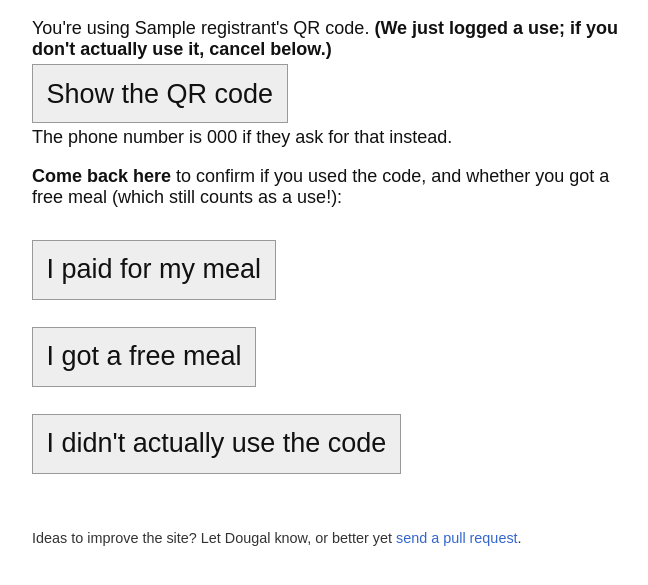
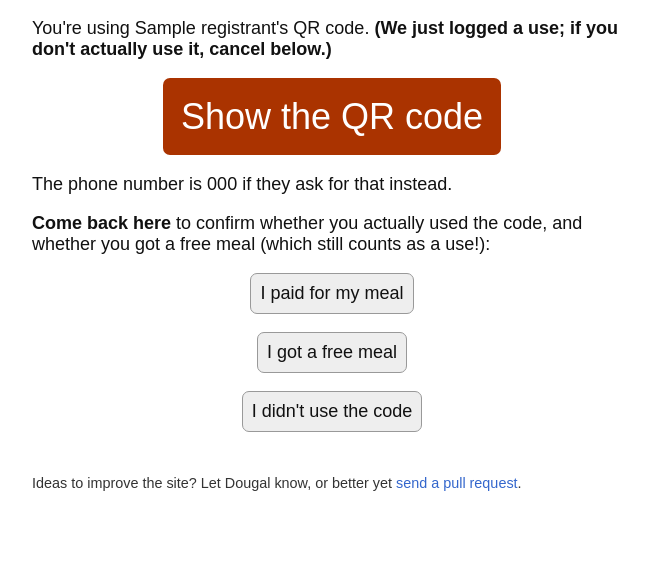
Before and after one commit to djsutherland/chips-with-friends, a Flask app: template chip_friends/templates/use.html in a window 1280 px wide. Shown: the top 585 px of the page, without its empty margins (308-956 px from the left). Run offline with Flask 2, Linux system fonts and the light colour scheme; the template is opened without the code that fills it: most values are stand-ins (such as "Sample title", 1, 10 or a date in 2020).

Commit message:
Fixed formatting issues

```diff
--- a/chip_friends/templates/layout.html
+++ b/chip_friends/templates/layout.html
@@ -35,16 +35,17 @@
     }
 
     .button, .button:visited, input[type="submit"] {
-        background:#eee;
+        font-family: sans-serif;
         text-decoration: none;
         color: #111;
-        font-family: sans-serif;
+        background: #eee;
+        cursor: default;
+        border: 1px solid #999;
+		border-radius: 7px;
         padding: 0.5em;
-        border: 1px solid #999;
-        cursor: default;
         outline: none;
-        margin: 0.5em auto;
-        display: inline;
+        margin: 0 auto;
+        display: block;
     }
 
     .button:hover, .button:hover:visited, input[type="submit"]:hover {
--- a/chip_friends/templates/use.html
+++ b/chip_friends/templates/use.html
@@ -5,17 +5,26 @@
 {% block head %}
 {{ super() }}
 <style type="text/css">
-    #show-barcode, input[type="submit"] {
-        font-size: 150%;
+	#show-barcode-wrapper {
+		text-align: center;
+		margin: 2em;
+	}
+    #show-barcode {
+        font-size: 2em;
+        color: #fff;
+        background-color: #a30;
+        max-width: 100%;
+        border: 0;
+        padding: 0.5em;
+        outline: none;
+        margin: 0 auto;
+        display: inline;
     }
-    #used {
-        margin-right: 1em;
+    #show-barcode:hover {
+        background-color: #f30;
     }
-    #amount_saved {
-        width: 4em;
-    }
-    #submit {
-        margin-left: 1em;
+    input[type="submit"] {
+        font-size: 1em;
     }
 </style>
 {% endblock %}
@@ -26,20 +35,14 @@
 <b>(We just logged a use; if you don't actually use it, cancel below.)</b>
 </p>
 
-<p><a href="https://chipotle.com/chiptopia-barcode?barcode={{ use.qr_code.barcode }}" class="button" id="show-barcode">Show the QR code</a></p>
+<p id="show-barcode-wrapper"><a href="https://chipotle.com/chiptopia-barcode?barcode={{ use.qr_code.barcode }}" class="button" id="show-barcode">Show the QR code</a></p>
 
 <p>The phone number is {{ use.qr_code.phone }} if they ask for that instead.</p>
 
-<p><b>Come back here</b> to confirm if you used the code, and whether you got a free meal (which still counts as a use!):</p>
+<p><b>Come back here</b> to confirm whether you actually used the code, and whether you got a free meal (which still counts as a use!):</p>
 
-<form action="{{ url_for('use_confirm', use_id=use.id, redeemed_free=0) }}" method="POST">
-  <input type="submit" value="I paid for my meal" />
-</form>
-<form action="{{ url_for('use_confirm', use_id=use.id, redeemed_free=1) }}" method="POST">
-  <input type="submit" value="I got a free meal" />
-</form>
-<form action="{{ url_for('use_cancel', use_id=use.id) }}" method="POST">
-  <input type="submit" value="I didn't actually use the code" />
-</form>
+<p><form action="{{ url_for('use_confirm', use_id=use.id, redeemed_free=0) }}" method="POST"><input type="submit" value="I paid for my meal" /></form></p>
+<p><form action="{{ url_for('use_confirm', use_id=use.id, redeemed_free=1) }}" method="POST"><input type="submit" value="I got a free meal" /></form></p>
+<p><form action="{{ url_for('use_cancel', use_id=use.id) }}" method="POST"><input type="submit" value="I didn't use the code" /></form></p>
 
 {% endblock %}
```
Also changed, not shown: chip_friends/templates/about.html (+14 -9 lines), chip_friends/templates/index.html (+7 -5 lines), chip_friends/static/chiptopia-rewards.png (added).
